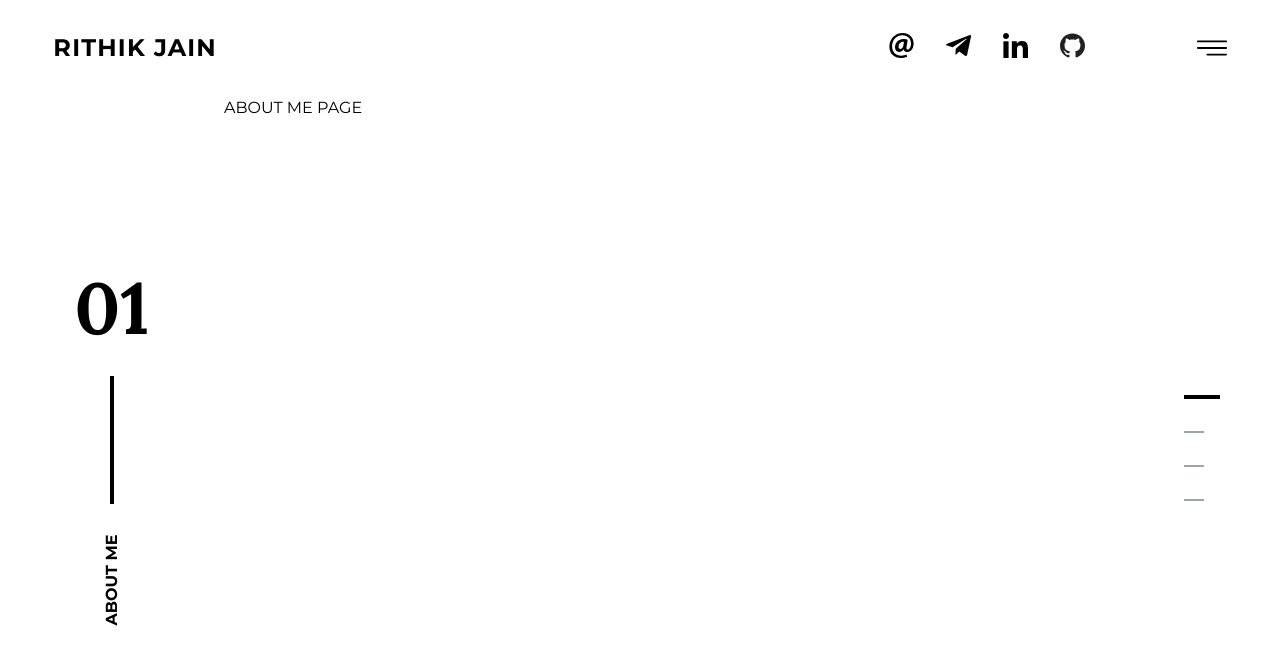
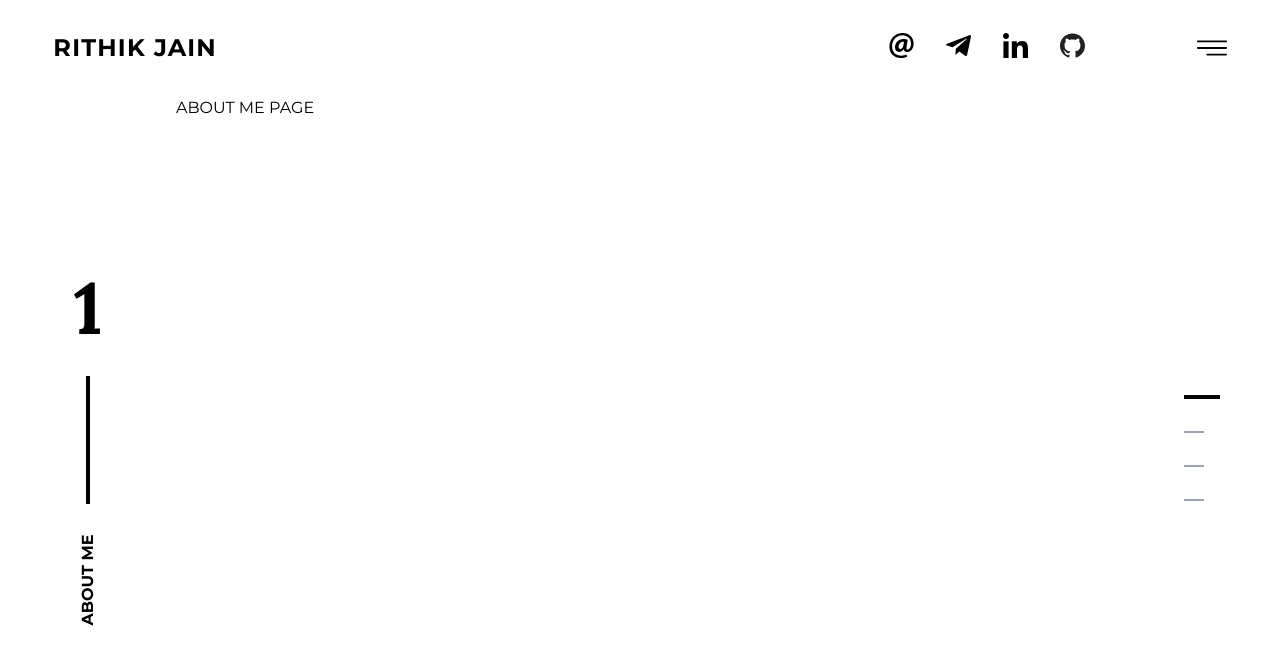
Before and after one commit to rithikjain/portfolio-web, a React (Create React App) app: page / in a window 1280 px wide. Shown: the top 664 px of the page. Built offline with nearby package versions, Linux system fonts and the light colour scheme.

Commit message:
feat: page description changes on page page change

```diff
--- a/src/App.jsx
+++ b/src/App.jsx
@@ -14,12 +14,14 @@ function App() {
   const selectedCSS = "bg-black w-9 h-1 my-4 mx-4";
   const deSelectedCSS = "bg-gray-400 w-5 h-0.5 my-4 mx-4";
 
+  const pagesTitle = ["ABOUT ME", "MY PROJECTS", "WORK", "TECH STACK"];
+
   return (
     <Router>
       <div className="flex-col flex h-screen">
         <Header />
         <div className="flex flex-1">
-          <PageDescription />
+          <PageDescription pageNo={pageNo+1} pageTitle={pagesTitle[pageNo]} />
 
           {/* Pages */}
           <div className="flex-1">
--- a/src/components/Common/PageDescription.jsx
+++ b/src/components/Common/PageDescription.jsx
@@ -1,11 +1,11 @@
 import React from "react";
 
-const PageDescription = () => {
+const PageDescription = ( {pageNo, pageTitle} ) => {
   return (
-    <div className="w-56 flex flex-col justify-center items-center">
-      <span className="font-serif font-bold text-7xl">01</span>
+    <div className="w-44 flex flex-col justify-center items-center">
+      <span className="font-serif font-bold text-7xl">{pageNo}</span>
       <div className="bg-black w-1 h-32 my-8"></div>
-      <p className="font-bold transform -rotate-90 my-8">ABOUT ME</p>
+      <p className="font-bold transform -rotate-90 my-8">{pageTitle}</p>
     </div>
   );
 };
```
